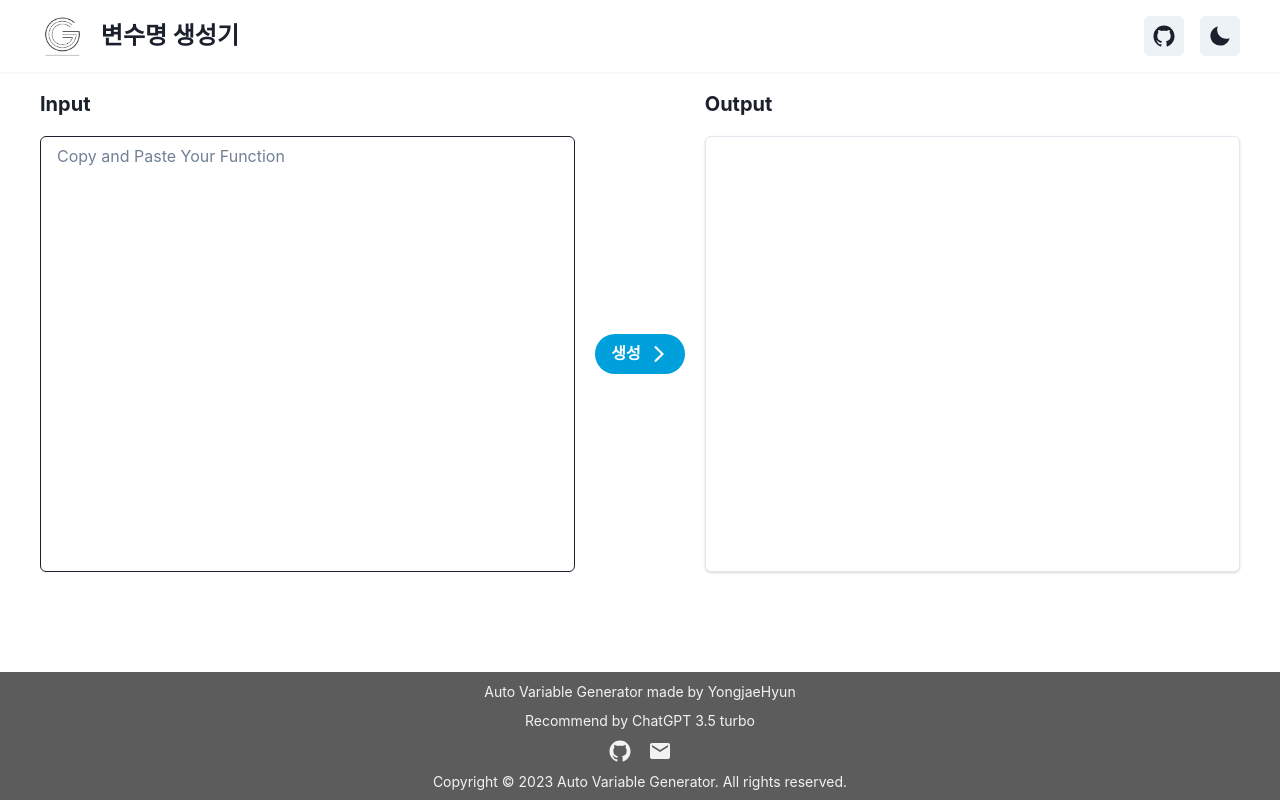
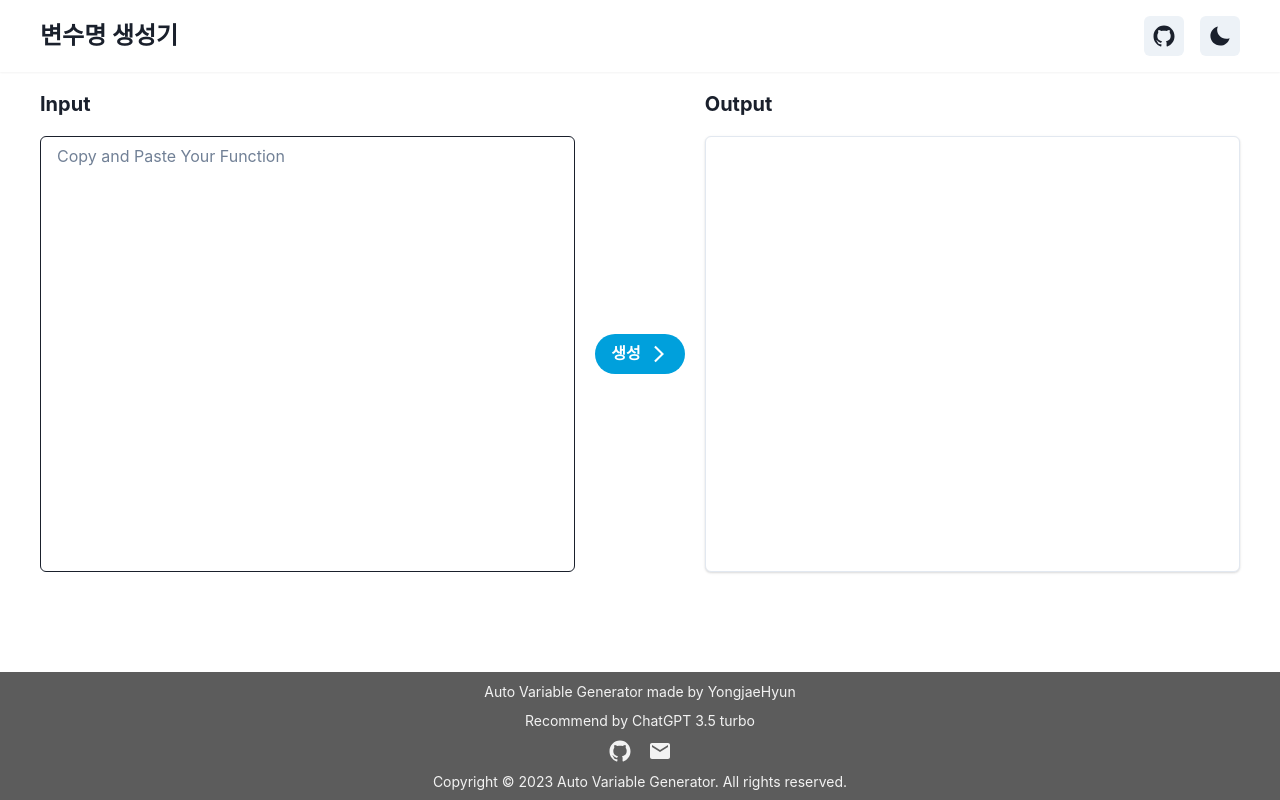
Before and after one commit to YongJaeHyun/auto_variable_generator, a React (Create React App) app in the folder client/: page / in a window 1280 px wide. Built offline with nearby package versions, Linux system fonts and the light colour scheme.

Commit message:
로고 이미지 삭제

```diff
--- a/client/src/components/Header.tsx
+++ b/client/src/components/Header.tsx
@@ -37,10 +37,7 @@ const Header = () => {
             fontWeight="bold"
             fontSize="1.5rem"
           >
-            <HStack spacing="1rem">
-              <Image src="/img/logo.png" boxSize="2.8rem" alt="로고" />
-              <Text>변수명 생성기</Text>
-            </HStack>
+            <Text>변수명 생성기</Text>
           </Link>
 
           <HStack spacing="1rem">
```
